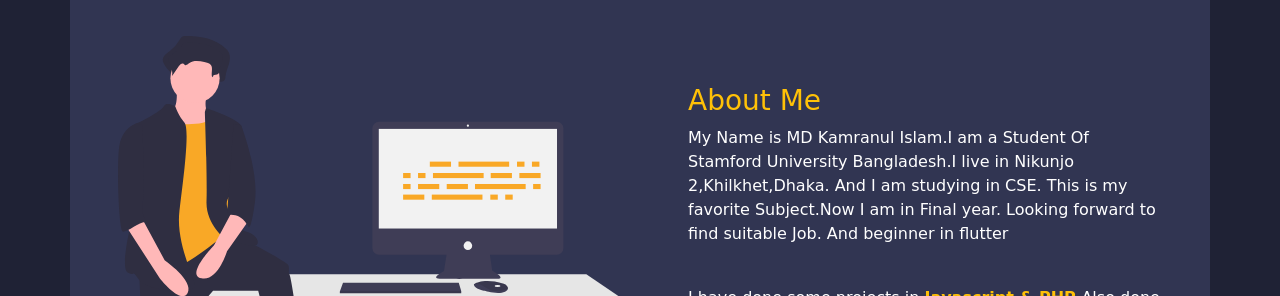
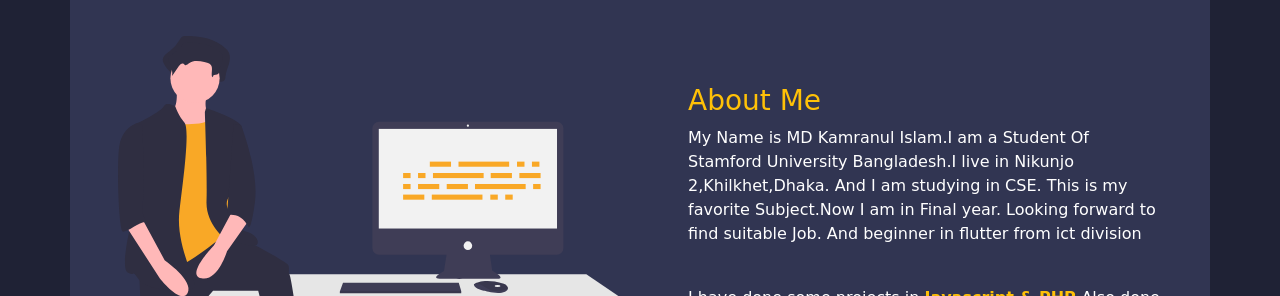
Before and after one commit to Kamranislam0123/Portfolio, a plain HTML site: page index.html in a window 1280 px wide. Shown: the part 860-1156 px from the top of the page. Drawn offline with nearby package versions, Linux system fonts and the light colour scheme; a web font is replaced by a local one.

Commit message:
update about me

```diff
--- a/index.html
+++ b/index.html
@@ -78,7 +78,7 @@
         <h3 class="text-warning">About Me</h3>
 
         <p>
-          My Name is MD Kamranul Islam.I am a Student Of Stamford University Bangladesh.I live in Nikunjo 2,Khilkhet,Dhaka. And I am studying in CSE. This is my favorite Subject.Now I am in Final year. Looking forward to find suitable Job. And beginner in flutter </p>
+          My Name is MD Kamranul Islam.I am a Student Of Stamford University Bangladesh.I live in Nikunjo 2,Khilkhet,Dhaka. And I am studying in CSE. This is my favorite Subject.Now I am in Final year. Looking forward to find suitable Job. And beginner in flutter from ict division </p>
         <br/>
         <p>
          I have done some projects in <b class="text-warning">Javascript & PHP </b> Also done some frontend design using. Beginner in flutter.
```
